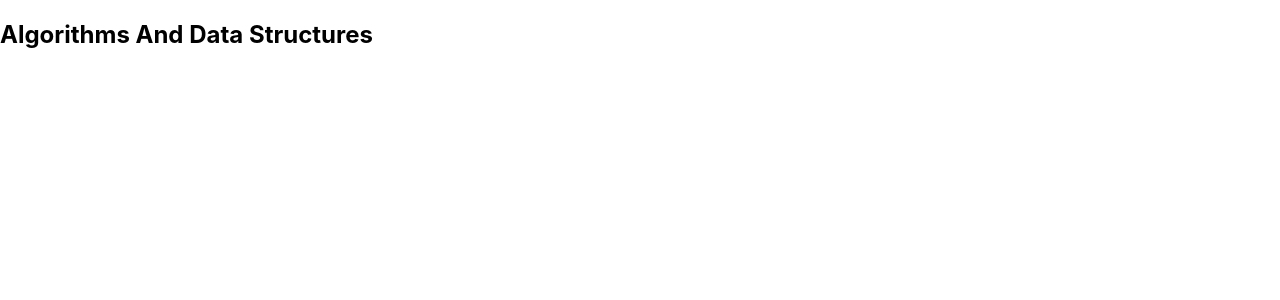
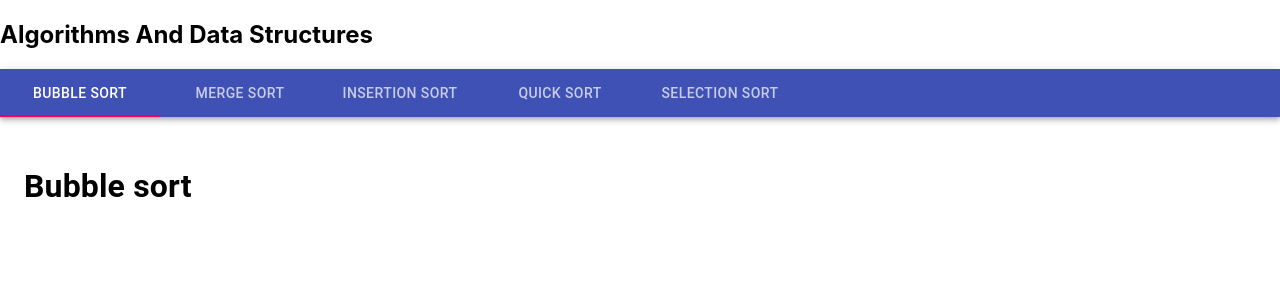
Before and after one commit to TigranVardanyan/Algorithms-and-Data-structures, a React (Create React App) app: page / in a window 1280 px wide. Shown: the top 300 px of the page. Built offline with nearby package versions, Linux system fonts and the light colour scheme.

Commit message:
structure

```diff
--- a/package.json
+++ b/package.json
@@ -3,12 +3,13 @@
   "version": "0.1.0",
   "private": true,
   "dependencies": {
+    "@material-ui/core": "^4.11.3",
     "@testing-library/jest-dom": "^5.11.4",
     "@testing-library/react": "^11.1.0",
     "@testing-library/user-event": "^12.1.10",
     "@types/jest": "^26.0.15",
     "@types/node": "^12.0.0",
-    "@types/react": "^17.0.0",
+    "@types/react": "^17.0.3",
     "@types/react-dom": "^17.0.0",
     "react": "^17.0.2",
     "react-dom": "^17.0.2",
--- a/src/App.tsx
+++ b/src/App.tsx
@@ -1,11 +1,15 @@
 import React from 'react';
+import HeaderMenu from './containers/header-menu/header-menu';
 import './App.css';
+// import MainContent from "./containers/main-content/main-content";
 
 function App() {
   return (
     <div className="App">
       <header className="App-header">
         <h2>Algorithms And Data Structures</h2>
+          <HeaderMenu/>
+          {/*<MainContent/>*/}
       </header>
     </div>
   );
--- /dev/null
+++ b/src/components/sorting/bubble-sort/bubble-sort.tsx
@@ -0,0 +1,12 @@
+import React, { FC } from 'react';
+
+
+const BubbleSort: FC = () => {
+    return (
+        <React.Fragment>
+            <h1>Bubble sort</h1>
+        </React.Fragment>
+    );
+};
+
+export default BubbleSort;
--- /dev/null
+++ b/src/components/sorting/insertion-sort/insertion-sort.tsx
@@ -0,0 +1,12 @@
+import React, { FC } from 'react';
+
+
+const InsertionSort: FC = () => {
+    return (
+        <React.Fragment>
+            <h1>Insertion sort</h1>
+        </React.Fragment>
+    );
+};
+
+export default InsertionSort;
--- /dev/null
+++ b/src/components/sorting/merge-sort/merge-sort.tsx
@@ -0,0 +1,12 @@
+import React, { FC } from 'react';
+
+
+const MergeSort: FC = () => {
+    return (
+        <React.Fragment>
+            <h1>Merge sort</h1>
+        </React.Fragment>
+    );
+};
+
+export default MergeSort;
--- /dev/null
+++ b/src/components/sorting/quick-sort/quick-sort.tsx
@@ -0,0 +1,12 @@
+import React, { FC } from 'react';
+
+
+const QuickSort: FC = () => {
+    return (
+        <React.Fragment>
+            <h1>Quick sort</h1>
+        </React.Fragment>
+    );
+};
+
+export default QuickSort;
--- /dev/null
+++ b/src/components/sorting/selection-sort/selection-sort.tsx
@@ -0,0 +1,12 @@
+import React, { FC } from 'react';
+
+
+const SelectionSort: FC = () => {
+    return (
+        <React.Fragment>
+            <h1>Selection sort</h1>
+        </React.Fragment>
+    );
+};
+
+export default SelectionSort;
--- /dev/null
+++ b/src/containers/header-menu/header-menu.tsx
@@ -0,0 +1,90 @@
+import React from 'react';
+import { makeStyles, Theme } from '@material-ui/core/styles';
+import AppBar from '@material-ui/core/AppBar';
+import Tabs from '@material-ui/core/Tabs';
+import Tab from '@material-ui/core/Tab';
+import Typography from '@material-ui/core/Typography';
+import Box from '@material-ui/core/Box';
+import BubbleSort from "../../components/sorting/bubble-sort/bubble-sort";
+import MergeSort from "../../components/sorting/merge-sort/merge-sort";
+import InsertionSort from "../../components/sorting/insertion-sort/insertion-sort";
+import QuickSort from "../../components/sorting/quick-sort/quick-sort";
+import SelectionSort from "../../components/sorting/selection-sort/selection-sort";
+
+interface TabPanelProps {
+    children?: React.ReactNode;
+    index: any;
+    value: any;
+}
+
+function TabPanel(props: TabPanelProps) {
+    const { children, value, index, ...other } = props;
+
+    return (
+        <div
+            role="tabpanel"
+            hidden={value !== index}
+            id={`simple-tabpanel-${index}`}
+            aria-labelledby={`simple-tab-${index}`}
+            {...other}
+        >
+            {value === index && (
+                <Box p={3}>
+                    <Typography>{children}</Typography>
+                </Box>
+            )}
+        </div>
+    );
+}
+
+function a11yProps(index: any) {
+    return {
+        id: `simple-tab-${index}`,
+        'aria-controls': `simple-tabpanel-${index}`,
+    };
+}
+
+const useStyles = makeStyles((theme: Theme) => ({
+    root: {
+        flexGrow: 1,
+        backgroundColor: theme.palette.background.paper,
+    },
+}));
+
+export default function SimpleTabs() {
+    const classes = useStyles();
+    const [value, setValue] = React.useState(0);
+
+    const handleChange = (event: React.ChangeEvent<{}>, newValue: number) => {
+        setValue(newValue);
+    };
+
+    return (
+        <div className={classes.root}>
+            <AppBar position="static">
+                <Tabs value={value} onChange={handleChange} aria-label="simple tabs example">
+                    <Tab label="Bubble sort" {...a11yProps(0)} />
+                    <Tab label="Merge sort" {...a11yProps(1)} />
+                    <Tab label="Insertion sort" {...a11yProps(2)} />
+                    <Tab label="Quick sort" {...a11yProps(3)} />
+                    <Tab label="Selection sort" {...a11yProps(4)} />
+                </Tabs>
+            </AppBar>
+            <TabPanel value={value} index={0}>
+                <BubbleSort/>
+            </TabPanel>
+            <TabPanel value={value} index={1}>
+                <MergeSort/>
+            </TabPanel>
+            <TabPanel value={value} index={2}>
+                <InsertionSort/>
+            </TabPanel>
+            <TabPanel value={value} index={3}>
+                <QuickSort/>
+            </TabPanel>
+            <TabPanel value={value} index={4}>
+                <SelectionSort/>
+            </TabPanel>
+        </div>
+    );
+}
--- /dev/null
+++ b/src/containers/main-content/main-content.tsx
@@ -0,0 +1,12 @@
+import React, { FC } from 'react';
+
+
+const MainContent: FC = () => {
+    return (
+        <React.Fragment>
+            <h1>Main Content</h1>
+        </React.Fragment>
+    );
+};
+
+export default MainContent;
--- a/tsconfig.json
+++ b/tsconfig.json
@@ -18,9 +18,10 @@
     "resolveJsonModule": true,
     "isolatedModules": true,
     "noEmit": true,
-    "jsx": "react-jsx"
+    "jsx": "react-jsx",
+//    "noImplicitAny": false
   },
   "include": [
     "src"
-  ]
+  ],
 }
```
Also changed, not shown: 2 other files (tests, documents, lock files or other folders).
